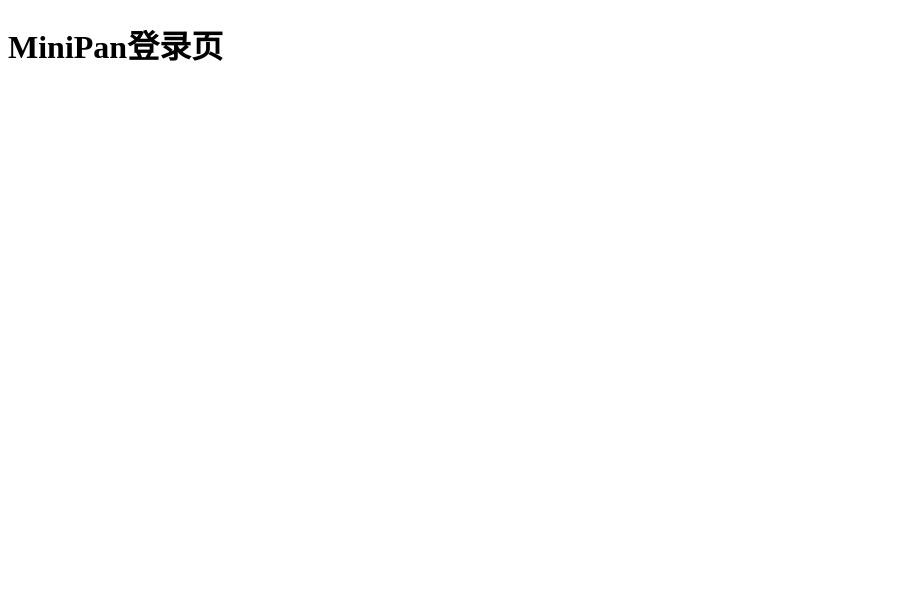
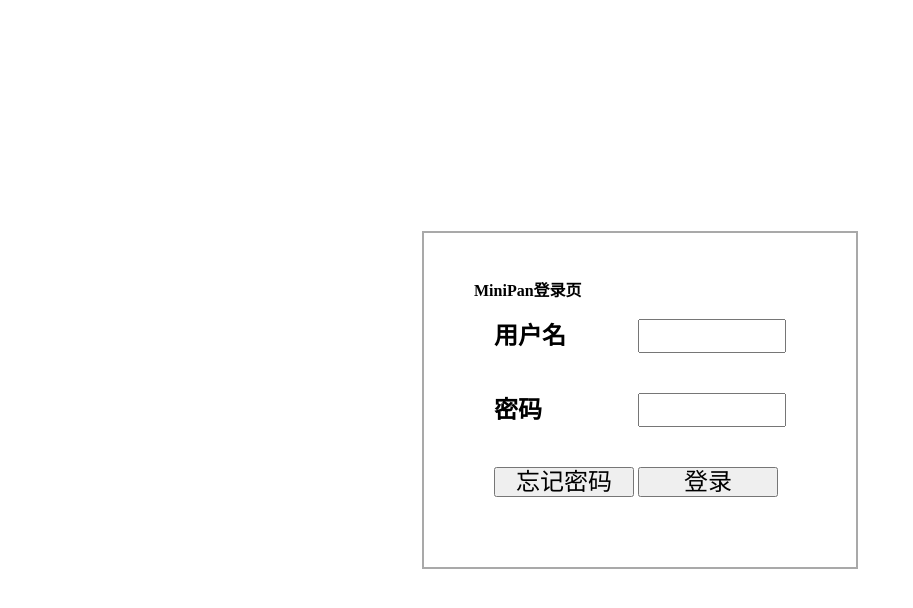
Before and after one commit to MiJack/MiniPan-web, a plain HTML site: page src/login.html in a window 1280 px wide. Shown: the whole page, without its empty margins (0-913 px from the left). Drawn offline with Linux system fonts and the light colour scheme.

Commit message:
add login form

```diff
--- /dev/null
+++ b/src/css/main-content.css
@@ -0,0 +1,28 @@
+.content {
+    font-size: 200px;
+    border: #223d3d3d 20px solid;
+    padding: 50px;
+    height: 200px;
+    font-family: "Herculanum", "Microsoft Sans Serif";
+    width: fit-content;
+    text-align: center;
+    display: inline-block;
+    margin: 300px auto;
+}
+
+body {
+    text-align: center;
+    /*display: table-cell;*/
+    /*vertical-align: middle;*/
+    width: 100%;
+    height: 100%;
+    background: #eeeeee;
+    height: 100px;
+}
+
+.float-right{
+    float: right;
+}
+.float-left{
+    float: left;
+}
--- a/src/css/reset.css
+++ b/src/css/reset.css
@@ -20,6 +20,8 @@ time, mark, audio, video {
     padding: 0;
     border: 0;
     font-size: 100%;
+    font-family: ".SF NS Display", "Microsoft Sans Serif";
+    color: black;
     font: inherit;
     vertical-align: baseline;
 }
@@ -42,7 +44,15 @@ q:before, q:after {
     content: '';
     content: none;
 }
+*:focus{
+    outline: none;
+}
+
 table {
     border-collapse: collapse;
     border-spacing: 0;
 }
+
+a{
+ text-decoration: none;
+}
--- a/src/login.html
+++ b/src/login.html
@@ -3,8 +3,58 @@
 <head>
     <meta charset="UTF-8">
     <title>MiniPan登录页</title>
+    <link href="css/reset.css" rel="stylesheet" type="text/css">
+    <style>
+        .main-container {
+            position: absolute;
+            border: darkgrey 2px solid;
+            top: 50%;
+            left: 50%;
+            transform: translate(-50%, -50%);
+            padding: 50px;
+        }
+
+        .form-label {
+            display: inline-block;
+            font-size: 24px;
+            line-height: 24px;
+            width: 140px;
+        }
+
+        .form-input {
+            display: inline-block;
+            font-size: 24px;
+            line-height: 24px;
+            width: 140px;
+        }
+
+        .form-item {
+            padding: 20px 20px;
+        }
+        .center{
+            margin: auto;
+            font-weight: 600;
+        }
+    </style>
 </head>
 <body>
-<h1>MiniPan登录页</h1>
+<div class="main-container">
+    <h1 class="center">MiniPan登录页</h1>
+
+    <form action='/api/user/login' class="center" method="post">
+        <div class="form-item">
+            <label class="form-label"> 用户名</label> <input class="form-input" name="user-name"/><br/>
+        </div>
+        <div class="form-item">
+            <label class="form-label"> 密码</label> <input class="form-input" name="password"/><br/>
+        </div>
+        <div class="form-item float-right">
+            <a href="user/forget-password.html">
+                <button type="submit" class="form-input">忘记密码</button>
+            </a>
+            <button type="submit" class="form-input">登录</button>
+        </div>
+    </form>
+</div>
 </body>
 </html>
```
Also changed, not shown: src/404.html (+3 -26 lines), src/user/forget-password.html (added, +20 -0 lines).
